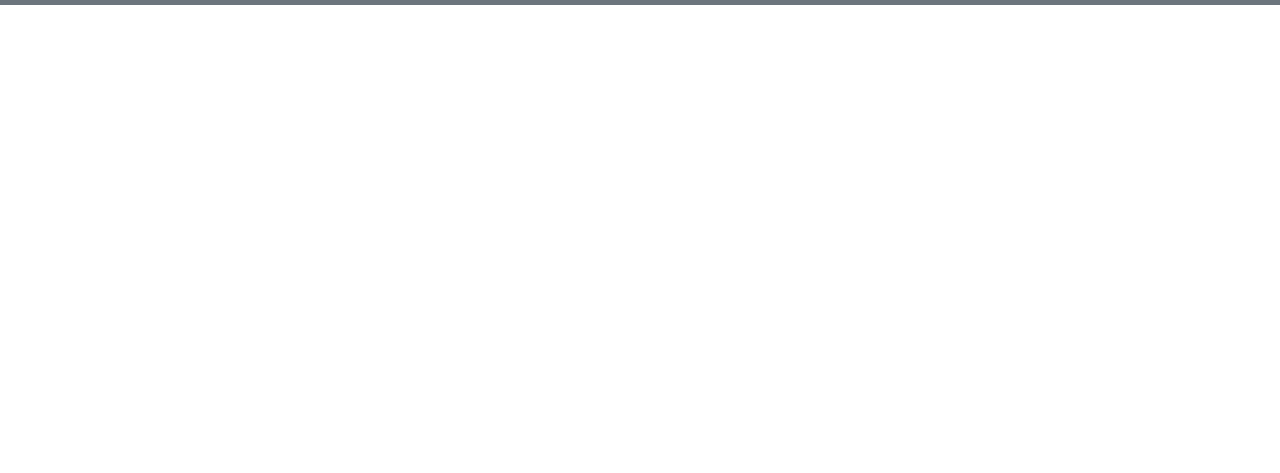
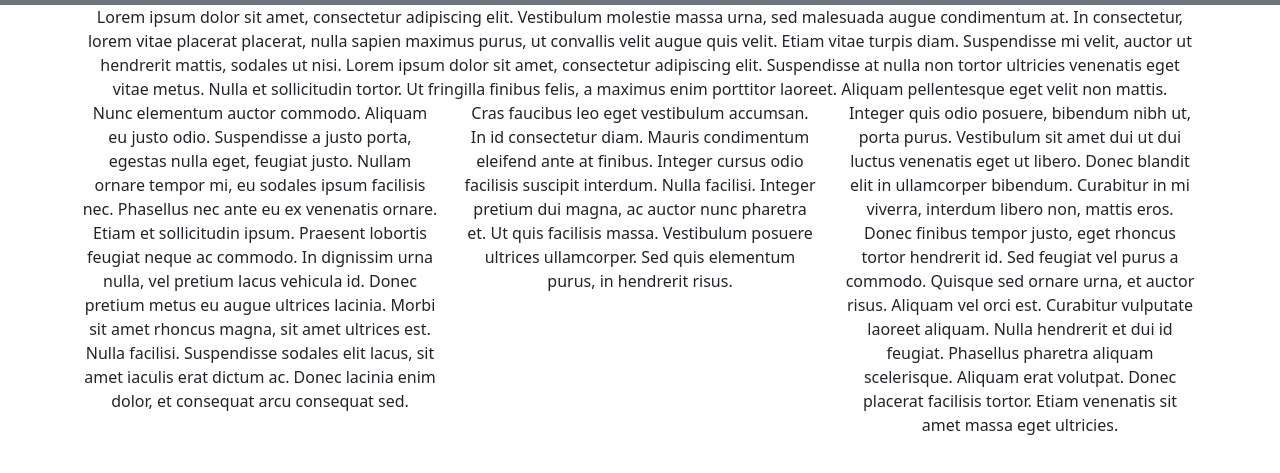
Before and after one commit to thevajko/cv-03, a plain HTML site: page index.html in a window 1280 px wide. Shown: the part 71-544 px from the top of the page. Drawn offline with nearby package versions, Linux system fonts and the light colour scheme.

Commit message:
Doplnenie textu

```diff
--- a/index.html
+++ b/index.html
@@ -47,6 +47,23 @@
         </div>
     </div>
 </nav>
-
+<div class="container text-center">
+    <div class="row">
+        <div class="col">
+            Lorem ipsum dolor sit amet, consectetur adipiscing elit. Vestibulum molestie massa urna, sed malesuada augue condimentum at. In consectetur, lorem vitae placerat placerat, nulla sapien maximus purus, ut convallis velit augue quis velit. Etiam vitae turpis diam. Suspendisse mi velit, auctor ut hendrerit mattis, sodales ut nisi. Lorem ipsum dolor sit amet, consectetur adipiscing elit. Suspendisse at nulla non tortor ultricies venenatis eget vitae metus. Nulla et sollicitudin tortor. Ut fringilla finibus felis, a maximus enim porttitor laoreet. Aliquam pellentesque eget velit non mattis.
+        </div>
+    </div>
+    <div class="row">
+        <div class="col">
+            Nunc elementum auctor commodo. Aliquam eu justo odio. Suspendisse a justo porta, egestas nulla eget, feugiat justo. Nullam ornare tempor mi, eu sodales ipsum facilisis nec. Phasellus nec ante eu ex venenatis ornare. Etiam et sollicitudin ipsum. Praesent lobortis feugiat neque ac commodo. In dignissim urna nulla, vel pretium lacus vehicula id. Donec pretium metus eu augue ultrices lacinia. Morbi sit amet rhoncus magna, sit amet ultrices est. Nulla facilisi. Suspendisse sodales elit lacus, sit amet iaculis erat dictum ac. Donec lacinia enim dolor, et consequat arcu consequat sed.
+        </div>
+        <div class="col">
+            Cras faucibus leo eget vestibulum accumsan. In id consectetur diam. Mauris condimentum eleifend ante at finibus. Integer cursus odio facilisis suscipit interdum. Nulla facilisi. Integer pretium dui magna, ac auctor nunc pharetra et. Ut quis facilisis massa. Vestibulum posuere ultrices ullamcorper. Sed quis elementum purus, in hendrerit risus.
+        </div>
+        <div class="col">
+            Integer quis odio posuere, bibendum nibh ut, porta purus. Vestibulum sit amet dui ut dui luctus venenatis eget ut libero. Donec blandit elit in ullamcorper bibendum. Curabitur in mi viverra, interdum libero non, mattis eros. Donec finibus tempor justo, eget rhoncus tortor hendrerit id. Sed feugiat vel purus a commodo. Quisque sed ornare urna, et auctor risus. Aliquam vel orci est. Curabitur vulputate laoreet aliquam. Nulla hendrerit et dui id feugiat. Phasellus pharetra aliquam scelerisque. Aliquam erat volutpat. Donec placerat facilisis tortor. Etiam venenatis sit amet massa eget ultricies.
+        </div>
+    </div>
+</div>
 </body>
 </html>
```
